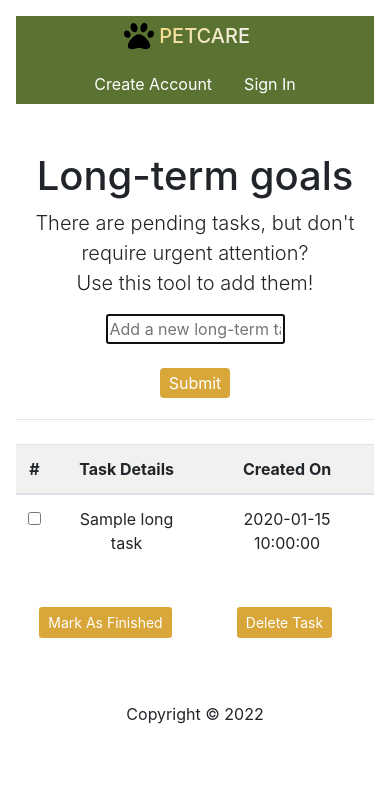
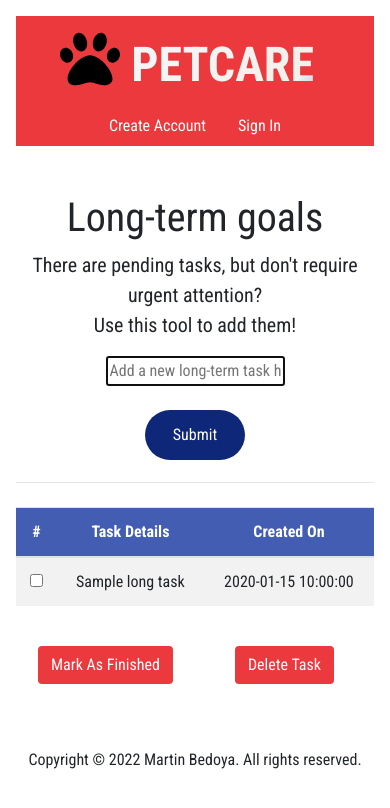
Before and after one commit to josemartin357/pet-care, a Flask app: template templates/goals.html in a window 390 px wide. Shown: the top 808 px of the page. Run offline with Flask 2, Linux system fonts and the light colour scheme; the template is opened without the code that fills it: most values are stand-ins (such as "Sample title", 1, 10 or a date in 2020); some libraries are stand-ins or nearby versions.

Commit message:
Changed background colors in htmls. Still mobile responsive

```diff
--- a/static/styles.css
+++ b/static/styles.css
@@ -1,12 +1,16 @@
+* {
+  font-family: "Roboto Condensed", sans-serif;
+}
+
 /* navbar-brand */
 .animate-nav-brand {
   text-transform: uppercase;
   background-image: linear-gradient(
     -225deg,
-    #ffc107 0%,
+    whitesmoke 50%,
     #f2f0e9 75%,
     #f2f6f7 75%,
-    #ffc107 100%
+    #0f2778 100%
   );
   background-size: auto auto;
   background-clip: border-box;
@@ -30,12 +34,12 @@
 
 .button {
   position: relative;
-  width: 70px;
-  height: 30px;
-  background-color: #d8a639;
+  width: 100px;
+  height: 50px;
+  background-color: #0f2778;
   /* color: whitesmoke; */
   border: none;
-  border-radius: 4px;
+  border-radius: 25px;
   cursor: pointer;
   transition: width 0.5s, border-radius 0.5s;
 }
@@ -53,8 +57,8 @@
 }
 
 .button:focus {
-  width: 30px;
-  background-color: #5a7232;
+  width: 50px;
+  background-color: #eb393d;
   border-radius: 50%;
 }
 
--- a/templates/goals.html
+++ b/templates/goals.html
@@ -36,9 +36,13 @@ block main %}
 </form>
 
 {% if longTasks %}
-<table class="table">
+<table class="table table-striped">
   <!-- TABLE HEAD -->
-  <thead id="longTasksHead" style="background-color: #f1f1ef">
+  <thead
+    id="longTasksHead"
+    class="text-white"
+    style="background-color: #425db2"
+  >
     <tr>
       <th scope="col">#</th>
       <th scope="col">Task Details</th>
@@ -91,10 +95,10 @@ block main %}
 <div class="d-flex justify-content-center">
   <div class="col-md-3 mb-3">
     <button
-      class="lead btn btn-sm text-white"
+      class="lead btn text-white"
       type="submit"
       id="accomplished_task_button"
-      style="background-color: #d8a639"
+      style="background-color: #eb393d"
     >
       Mark As Finished
     </button>
@@ -103,10 +107,10 @@ block main %}
   <!-- DELETE BUTTON -->
   <div class="col-md-3 mb-3">
     <button
-      class="lead btn btn-sm text-white"
+      class="lead btn text-white"
       type="submit"
       id="delete_button"
-      style="background-color: #d8a639"
+      style="background-color: #eb393d"
     >
       Delete Task
     </button>
--- a/templates/layout.html
+++ b/templates/layout.html
@@ -25,18 +25,29 @@
     <script src="https://code.jquery.com/jquery-3.1.1.min.js"></script>
     <!-- ajax link -->
     <script src="https://cdnjs.cloudflare.com/ajax/libs/popper.js/1.12.3/umd/popper.min.js"></script>
+    <!-- google font -->
+    <link rel="preconnect" href="https://fonts.googleapis.com" />
+    <link rel="preconnect" href="https://fonts.gstatic.com" crossorigin />
+    <link
+      href="https://fonts.googleapis.com/css2?family=Roboto+Condensed:wght@400;700&display=swap"
+      rel="stylesheet"
+    />
     <!-- using block title from htmls -->
     <title>PetCare: {% block title %}{% endblock %}</title>
   </head>
   <body class="text-center">
-    <div class="cover-container d-flex h-100 p-3 mx-auto flex-column">
-      <header class="masthead mb-auto" style="background-color: #5a7232">
-        <div class="inner">
-          <a class="navbar-brand animate-nav-brand h1 text-white" href="/">
+    <div class="cover-container d-flex h-1 p-3 mx-auto flex-column">
+      <header class="masthead mb-auto" style="background-color: #eb393d">
+        <div class="inner mt-2">
+          <a
+            class="navbar-brand animate-nav-brand text-white"
+            style="font-weight: bold; font-size: xxx-large"
+            href="/"
+          >
             <img
               src="/static/paw-solid.svg"
-              width="30"
-              height="30"
+              width="60"
+              height="60"
               class="d-inline-block align-top"
               alt="paw"
             />
@@ -127,7 +138,9 @@
       <br />
       <br />
       <footer class="mastfoot mt-auto">
-        <div class="inner">Copyright © 2022</div>
+        <div class="inner">
+          Copyright © 2022 Martin Bedoya. All rights reserved.
+        </div>
       </footer>
     </div>
   </body>
```
Also changed, not shown: templates/completed.html (+7 -5 lines), templates/index.html (+6 -6 lines), templates/login.html (+7 -1 lines), templates/register.html (+7 -1 lines), todolist.db, 2 other files.
